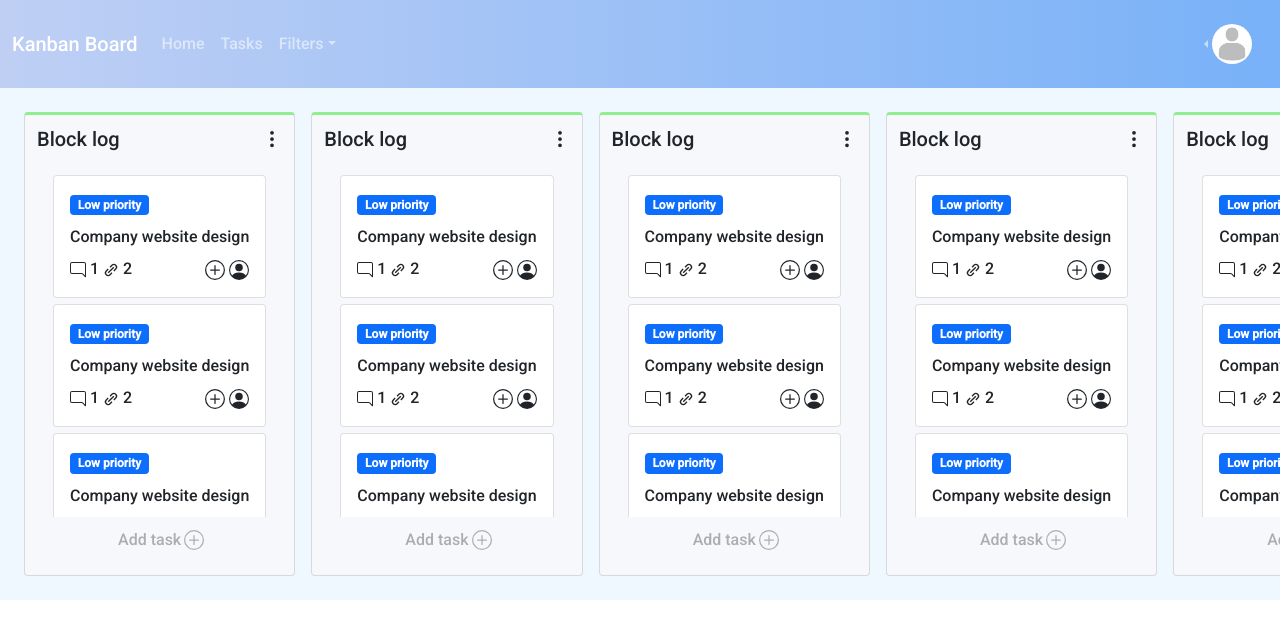
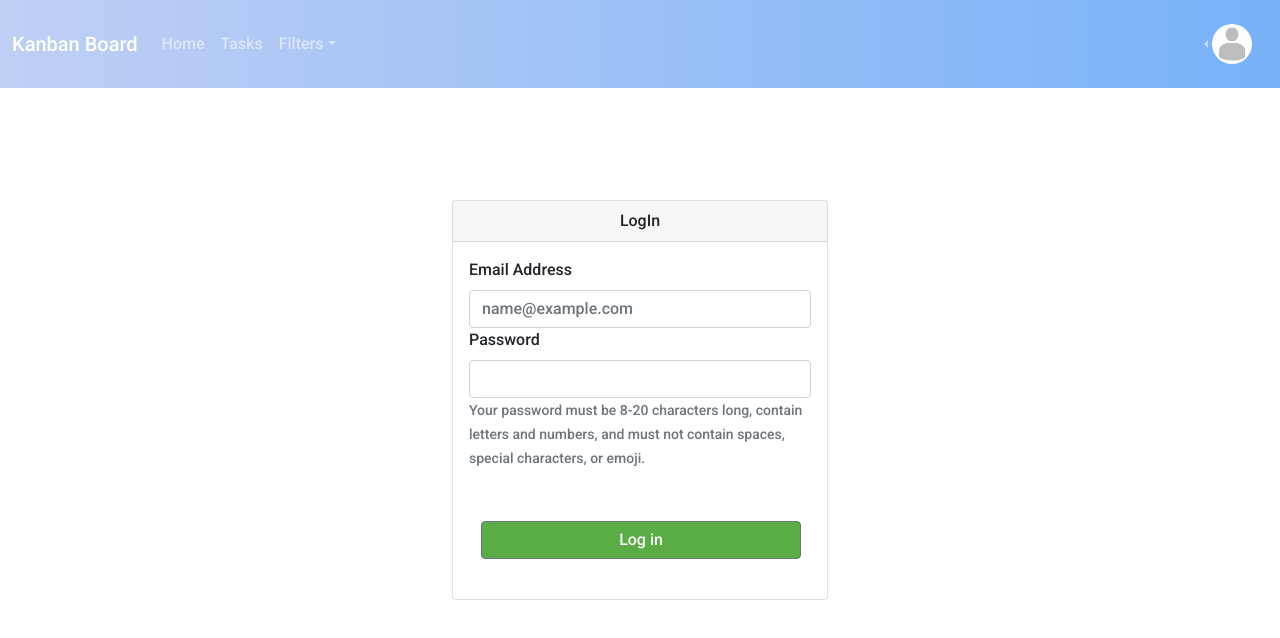
Before and after one commit to achrafhardizi/Kanban-Project, a React (Create React App) app: page / in a window 1280 px wide. Shown: the top 638 px of the page. Built offline with nearby package versions, Linux system fonts and the light colour scheme.

Commit message:
validation to the loginPanel.jsx

```diff
--- a/src/App.js
+++ b/src/App.js
@@ -1,19 +1,20 @@
 import './App.css';
-import { Navibar, Section} from './Components'
+import { Navibar, Section ,LoginPanel} from './Components'
 import 'bootstrap/dist/css/bootstrap.css';
 
 function App() {
     return (
         <section className="App">
             <Navibar/>
-            <div className="layout">
-                <Section/>
-                <Section/>
-                <Section/>
-                <Section/>
-                <Section/>
-                <Section/>
-            </div>
+            {/*<div className="layout">*/}
+            {/*    <Section/>*/}
+            {/*    <Section/>*/}
+            {/*    <Section/>*/}
+            {/*    <Section/>*/}
+            {/*    <Section/>*/}
+            {/*    <Section/>*/}
+            {/*</div>*/}
+            <LoginPanel />
         </section>
     );
 }
--- a/src/Components/Login/LoginPanel.jsx
+++ b/src/Components/Login/LoginPanel.jsx
@@ -1,7 +1,20 @@
-import React from 'react';
-import {Button, Card, Container, Form} from "react-bootstrap";
+import React, {useState} from 'react';
+import {Button, Card, Col, Container, Form, InputGroup, Row} from "react-bootstrap";
 
 const LoginPanel = () => {
+
+    const [validated, setValidated] = useState(false);
+
+    const handleSubmit = (event) => {
+        const form = event.currentTarget;
+        if (form.checkValidity() === false) {
+            event.preventDefault();
+            event.stopPropagation();
+        }
+
+        setValidated(true);
+    };
+
     return (
         <Container style={{
             width: "25em",
@@ -10,6 +23,7 @@ const LoginPanel = () => {
             left: "50%",
             transform: "translate(-50%, -50%)"
         }}>
+            <Form noValidate validated={validated} onSubmit={handleSubmit}>
                 <Card style={{
                     position: "relative",
                     height: "25em"
@@ -18,33 +32,34 @@ const LoginPanel = () => {
                         <Card.Header>LogIn</Card.Header>
                     </center>
                     <Card.Body>
-                    <Form>
-                        <Form.Group className="mb-3" controlId="Email">
+                        <Form.Group  controlId="validationCustom01">
                             <Form.Label>Email Address</Form.Label>
-                            <Form.Control type="email" placeholder="name@example.com" spellCheck />
+                            <Form.Control type="email" placeholder="name@example.com" spellCheck required/>
+                            <Form.Control.Feedback>Looks good!</Form.Control.Feedback>
                         </Form.Group>
-                        <Form.Group className="mb-3" controlId="Email">
+                        <Form.Group controlId="validationCustom02">
                             <Form.Label>Password</Form.Label>
-                            <Form.Control type="password" aria-describedby="passwordBlock" spellCheck/>
+                            <Form.Control type="password" aria-describedby="passwordBlock" spellCheck required/>
                             <Form.Text id="passwordBlock" muted>
                                 Your password must be 8-20 characters long, contain letters and numbers, and
                                 must not contain spaces, special characters, or emoji.
                             </Form.Text>
                         </Form.Group>
-                    </Form>
                         <center style={{
                             position: "absolute",
                             bottom: "2.5em",
                             left: "1.75em"
                         }}>
-                        <Button variant={"secondary"} style={{backgroundColor: "#5aac44", width: "20em"}}>
+                            <Button type="submit" variant={"secondary"} style={{backgroundColor: "#5aac44", width: "20em"}}>
                                 Log in
                             </Button>
                         </center>
                     </Card.Body>
                 </Card>
+            </Form>
         </Container>
-    );
+    )
+        ;
 };
 
 export default LoginPanel;
```
Lines whose indentation alone changed are shown as unchanged.
